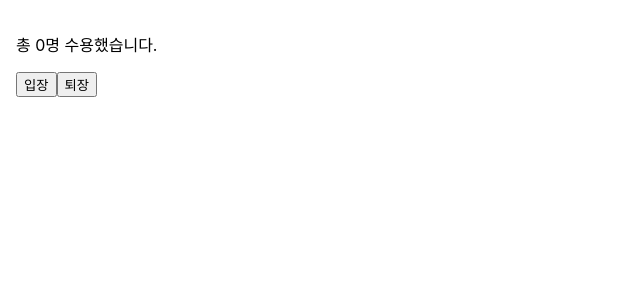
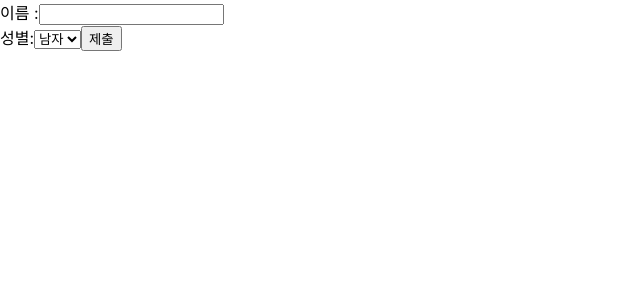
Before and after one commit to mareto1017/23-React1, a React (Create React App) app: page / in a window 1280 px wide. Shown: the top 300 px of the page, without its empty margins (0-640 px from the left). Built offline with nearby package versions, Linux system fonts and the light colour scheme.

Commit message:
0504 10주차 1

```diff
--- /dev/null
+++ b/src/chapter_10/AttendanceBook.jsx
@@ -0,0 +1,34 @@
+import React from "react";
+
+const students = [
+    {
+        id: 1,
+        name: "Inje",
+    },
+    {
+        id: 2,
+        name: "Steve",
+    },
+    {
+        id: 3,
+        name: "aa",
+    },
+    {
+        id: 4,
+        name: "bb",
+    }
+];
+
+
+function AttendaceBook(props) {
+    return (
+        <ul>
+            {students.map((student, index) => {
+                return <li key={student.id}>{student.name}</li>
+            })}
+        </ul>
+    );
+}
+
+
+export default AttendaceBook;
--- /dev/null
+++ b/src/chapter_11/SingUp.jsx
@@ -0,0 +1,42 @@
+import React, { useState } from "react";
+
+
+function SingUp(props){
+    const [name, setName] = useState("");
+    const [gender, setGender] = useState("남자");
+
+    const handleChangeName = (event) => {
+        setName(event.target.value);
+    };
+
+    const handleChangeGender = (event) => {
+        setGender(event.target.value);
+    };
+
+    const handleSubmit = (event) => {
+        alert(`이름: ${name}, 성별: ${gender}`);
+        event.preventDefult();
+    };
+
+    return (
+        <form onSubmit={handleSubmit}>
+            <label >
+                이름 :
+                <input type="text" value={name} onChange={handleChangeName}/>
+            </label>
+            <br />
+            <label>
+                성별:
+                <select value={gender} onChange={handleChangeGender}>
+                    <option value="남자">남자</option>
+                    <option value="여자">여자</option>
+                </select>
+            </label>
+            <button type="submit">제출</button>
+        </form>
+      )
+}
+
+
+
+export default SingUp;
--- a/src/index.js
+++ b/src/index.js
@@ -9,12 +9,14 @@ import Library from './chapter_03/Library';
 import Clock from './chapter_04/Clock';
 import CommentList from './chapter_05/CommentList';
 import NotificationList from './chapter_06/NotificationList';
+import AttendaceBook from './chapter_10/AttendanceBook';
+import SingUp from './chapter_11/SingUp';
 
 
 const root = ReactDOM.createRoot(document.getElementById('root'));
 root.render(
   <React.StrictMode>
-    <Accommodate />
+    <SingUp/>
   </React.StrictMode>
 );
 
```
Also changed, not shown: 1 other file (tests, documents, lock files or other folders).
